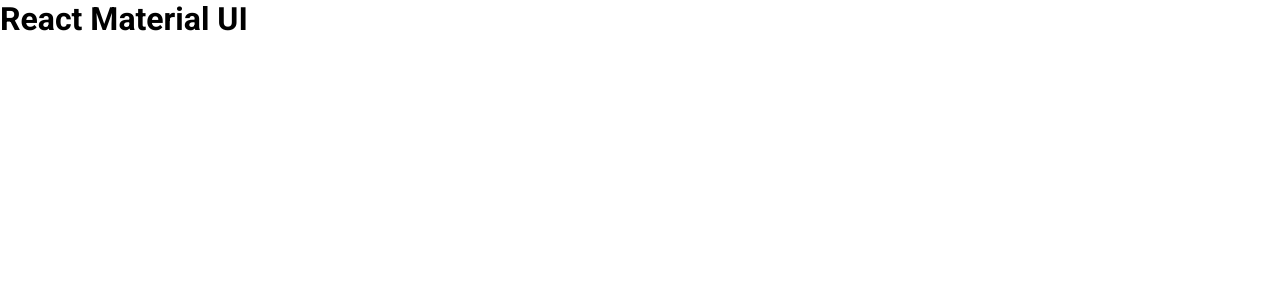
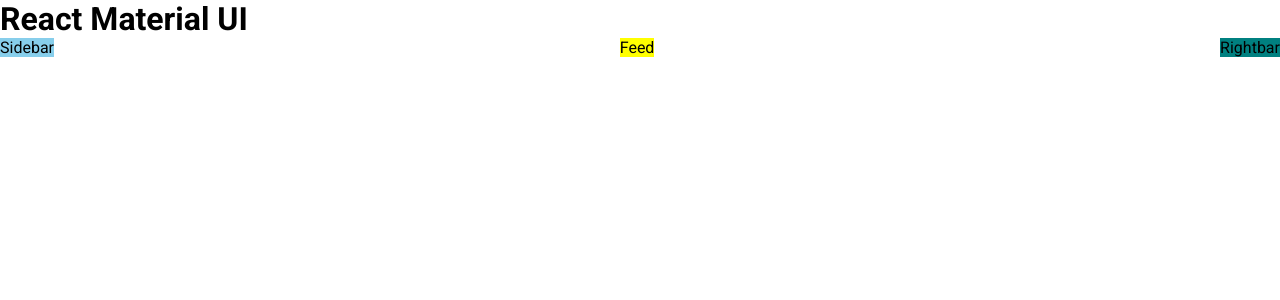
Before and after one commit to AmaduKamara/mui-social, a React (Create React App) app: page / in a window 1280 px wide. Shown: the top 300 px of the page. Built offline with nearby package versions, Linux system fonts and the light colour scheme.

Commit message:
Use flex box Box component

```diff
--- a/src/App.js
+++ b/src/App.js
@@ -1,8 +1,19 @@
+import Sidebar from "./components/Sidebar";
+import Rightbar from "./components/Rightbar";
+import Feed from "./components/Feed";
+import { Box, Stack } from "@mui/material";
+
 function App() {
-
   return (
     <div>
       <h1>React Material UI</h1>
+      <Box>
+        <Stack direction="row" spacing={6} justifyContent="space-between">
+          <Sidebar />
+          <Feed />
+          <Rightbar />
+        </Stack>
+      </Box>
     </div>
   );
 }
--- a/src/components/Feed.jsx
+++ b/src/components/Feed.jsx
@@ -1,9 +1,8 @@
-import React from 'react'
+import React from "react";
+import { Box } from "@mui/material";
 
 const Feed = () => {
-  return (
-    <div>Feed</div>
-  )
-}
+  return <Box bgcolor="yellow">Feed</Box>;
+};
 
-export default Feed
+export default Feed;
--- a/src/components/Rightbar.jsx
+++ b/src/components/Rightbar.jsx
@@ -1,9 +1,8 @@
-import React from 'react'
+import React from "react";
+import { Box } from "@mui/material";
 
 const Rightbar = () => {
-  return (
-    <div>Rightbar</div>
-  )
-}
+  return <Box bgcolor="teal">Rightbar</Box>;
+};
 
-export default Rightbar
+export default Rightbar;
--- a/src/components/Sidebar.jsx
+++ b/src/components/Sidebar.jsx
@@ -1,9 +1,8 @@
-import React from 'react'
+import React from "react";
+import { Box } from "@mui/material";
 
 const Sidebar = () => {
-  return (
-    <div>Sidebar</div>
-  )
-}
+  return <Box bgcolor="skyblue">Sidebar</Box>;
+};
 
-export default Sidebar
+export default Sidebar;
```
